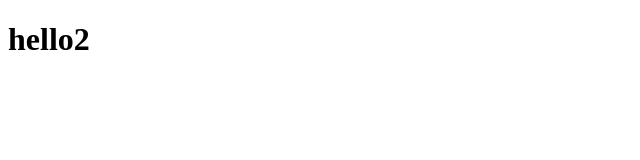
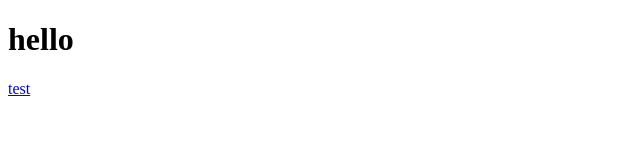
Before and after one commit to tt5/nginx-demo, a plain HTML site: page content/index.html in a window 1280 px wide. Shown: the full height of the page, 0-640 px from the left. Drawn offline with Linux system fonts and the light colour scheme.

Commit message:
test link

```diff
--- a/content/index.html
+++ b/content/index.html
@@ -5,6 +5,7 @@
   <title></title>
 </head>
 <body>
-  <h1>hello2</h1>
+  <h1>hello</h1>
+  <p><a href="https://test.default.hello123.tk">test</a></p>
 </body>
 </html>
```
